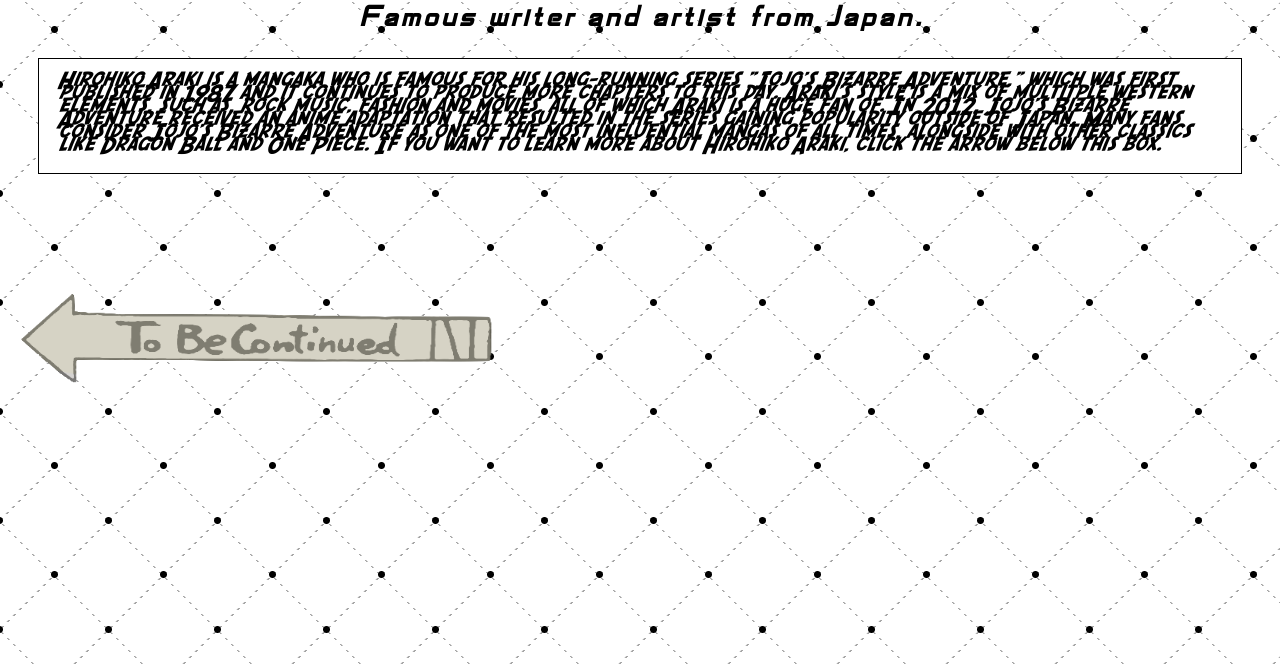
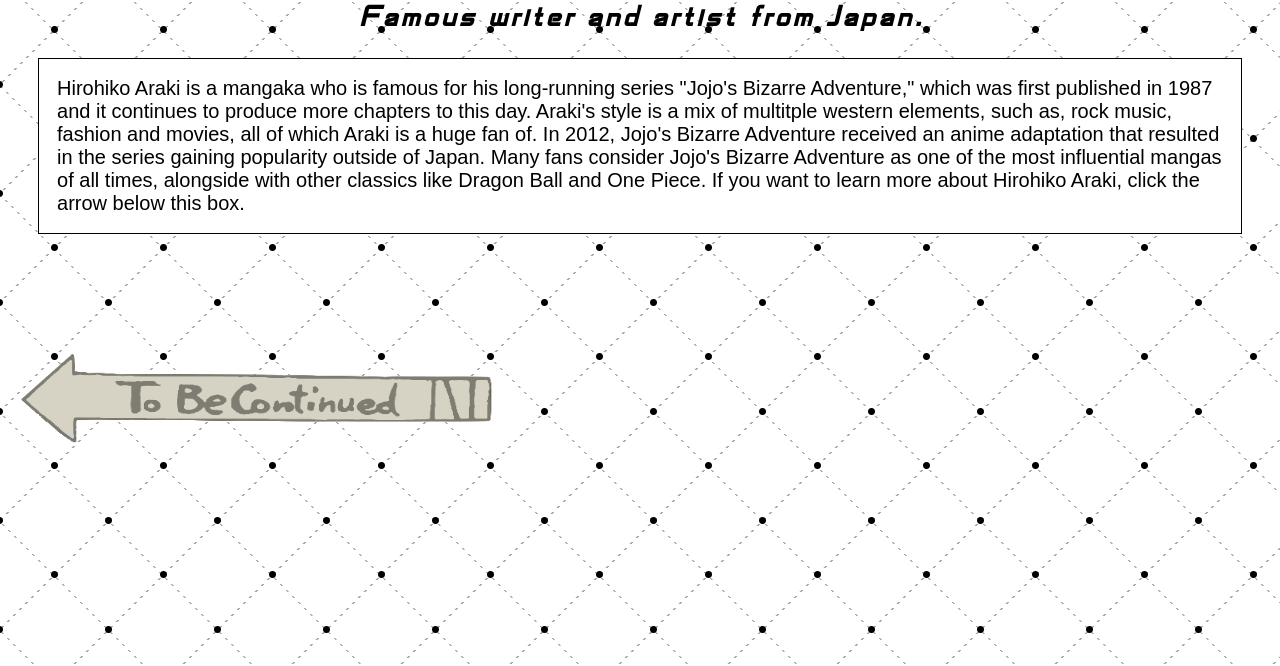
Before and after one commit to SantiagoBoscan07/Hirohiko-Araki-Tribute-Page, a plain HTML site: page index.html in a window 1280 px wide. Shown: the part 134-800 px from the top of the page. Drawn offline with Linux system fonts and the light colour scheme.

Commit message:
Update index.html

```diff
--- a/index.html
+++ b/index.html
@@ -19,7 +19,7 @@
          font-family:SF_Fedora; src:url(SF_Fedora.ttf);
      }
      p{
-         font-family:SF_Fedora;
+         font-family:fantasy;
          font-size:20px;
      }
      @font-face{
```
